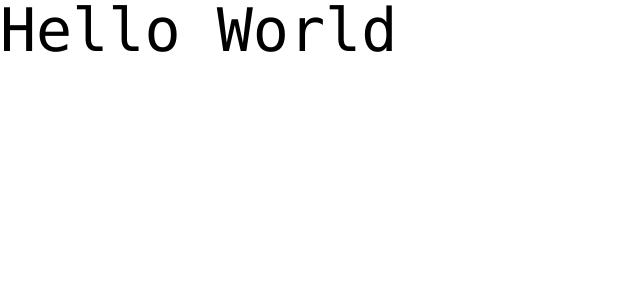
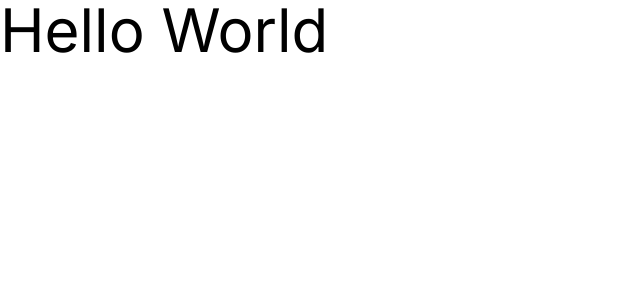
Before and after one commit to MohammedHassan25/around-the-world, a React (Vite) app: page / in a window 1280 px wide. Shown: the top 300 px of the page, without its empty margins (0-640 px from the left). Built offline with nearby package versions, Linux system fonts and the light colour scheme.

Commit message:
inter font

```diff
--- a/index.html
+++ b/index.html
@@ -14,7 +14,7 @@
 </head>
 
 <body>
-  <div id="root" class="font-mono"></div>
+  <div id="root"></div>
   <script type="module" src="/src/main.jsx"></script>
 </body>
 
--- a/src/App.jsx
+++ b/src/App.jsx
@@ -1,5 +1,5 @@
 function App() {
-  return (<h1 className="text-6xl">Hello World</h1>);
+  return (<h1 className="text-6xl font-inter">Hello World</h1>);
 }
 
 export default App;
--- a/tailwind.config.js
+++ b/tailwind.config.js
@@ -7,7 +7,7 @@ export default {
   theme: {
     extend: {
       fontFamily: {
-        display: ['Oswald', 'sans-serif'],
+        inter: ['inter', 'sans-serif'],
       }
     },
   },
```
